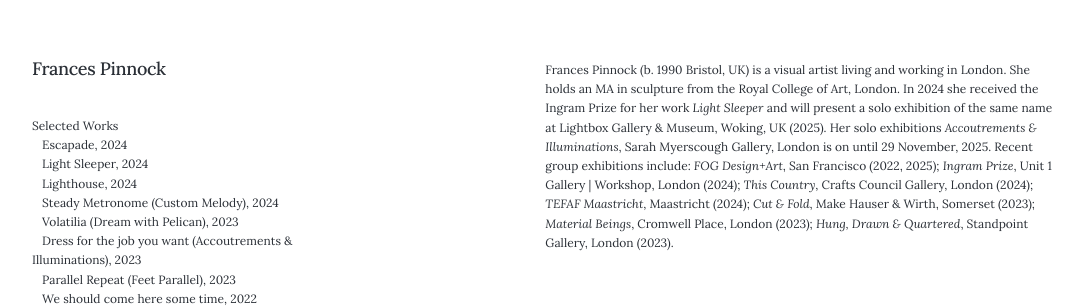
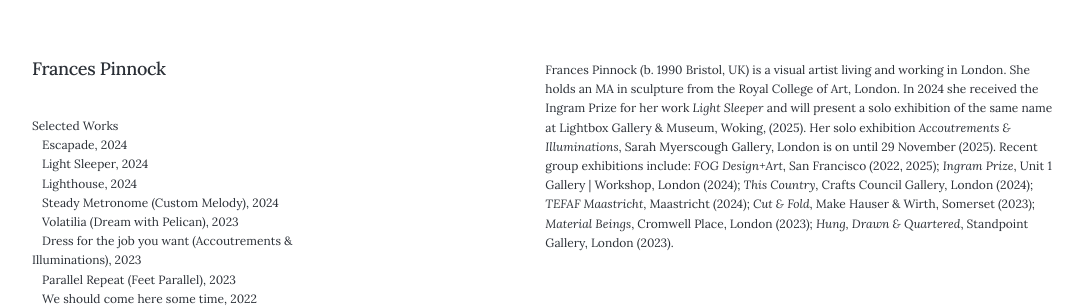
Before and after one commit to francespinnock/francespinnock.github.io, a Jekyll site: the page built from _pages/bio.md, in a window 1280 px wide. Shown: the top 308 px of the page, without its empty margins (28-1111 px from the left). Built offline with Jekyll 4.4.1, drawn with Linux system fonts in a browser that asks for light colours; nearby versions of some CDN libraries.

Commit message:
Update bio.md

```diff
--- a/_pages/bio.md
+++ b/_pages/bio.md
@@ -3,7 +3,7 @@ title: Biography
 subtitle:
 description: Frances Pinnock - Biography
 ---
-Frances Pinnock (b. 1990 Bristol, UK) is a visual artist living and working in London. She holds an MA in sculpture from the Royal College of Art, London. In 2024 she received the Ingram Prize for her work _Light Sleeper_ and will present a solo exhibition of the same name at Lightbox Gallery & Museum, Woking, UK (2025). Her solo exhibitions _Accoutrements & Illuminations_, Sarah Myerscough Gallery, London is on until 29 November, 2025. Recent group exhibitions include: _FOG Design+Art_, San Francisco (2022, 2025); _Ingram Prize_, Unit 1 Gallery | Workshop, London (2024); _This Country_, Crafts Council Gallery, London (2024); _TEFAF Maastricht_, Maastricht (2024); _Cut & Fold_, Make Hauser & Wirth, Somerset (2023); _Material Beings_, Cromwell Place, London (2023); _Hung, Drawn & Quartered_, Standpoint Gallery, London (2023).
+Frances Pinnock (b. 1990 Bristol, UK) is a visual artist living and working in London. She holds an MA in sculpture from the Royal College of Art, London. In 2024 she received the Ingram Prize for her work _Light Sleeper_ and will present a solo exhibition of the same name at Lightbox Gallery & Museum, Woking, (2025). Her solo exhibition _Accoutrements & Illuminations_, Sarah Myerscough Gallery, London is on until 29 November (2025). Recent group exhibitions include: _FOG Design+Art_, San Francisco (2022, 2025); _Ingram Prize_, Unit 1 Gallery | Workshop, London (2024); _This Country_, Crafts Council Gallery, London (2024); _TEFAF Maastricht_, Maastricht (2024); _Cut & Fold_, Make Hauser & Wirth, Somerset (2023); _Material Beings_, Cromwell Place, London (2023); _Hung, Drawn & Quartered_, Standpoint Gallery, London (2023).
 <br/>
 <br/>
 
```
